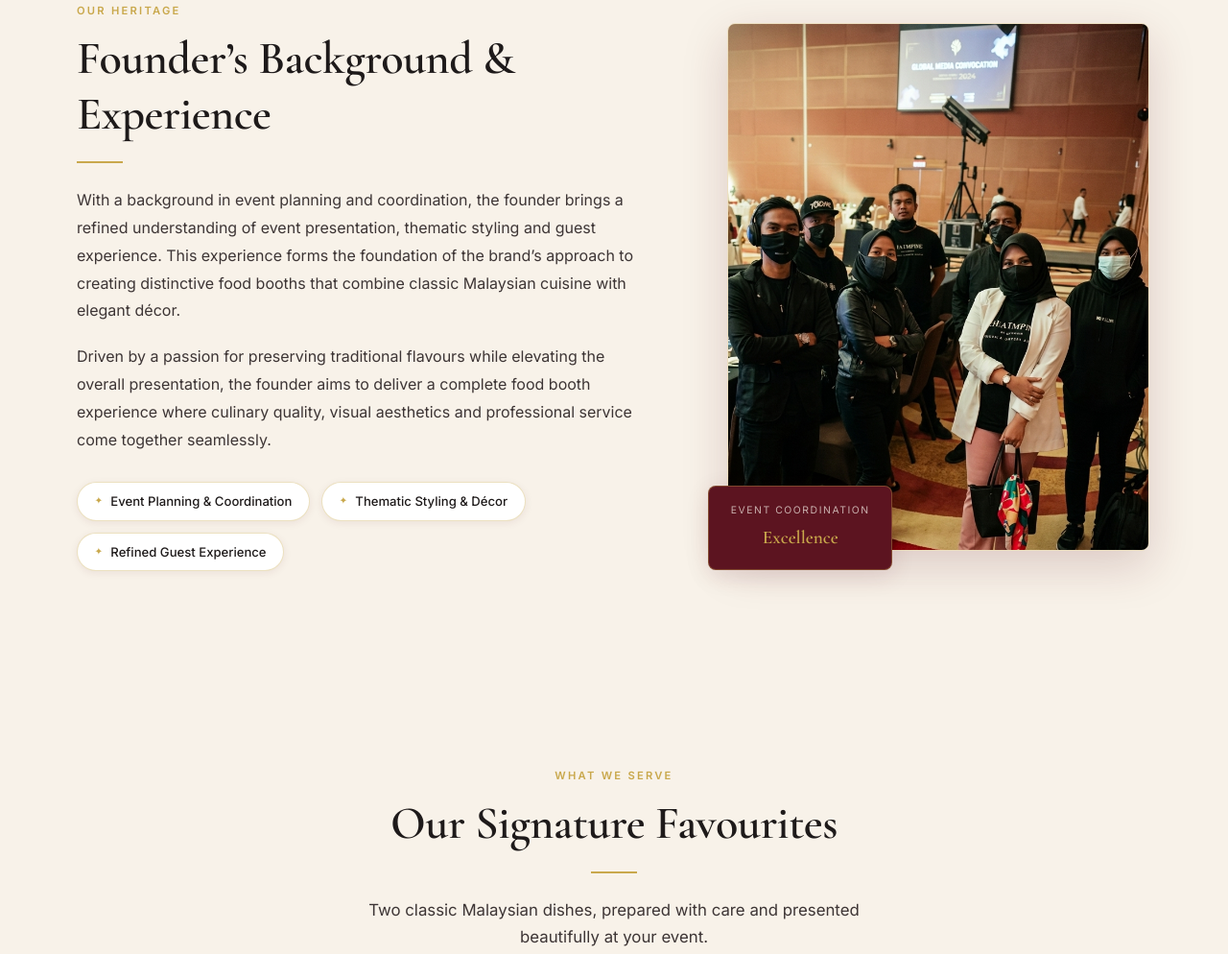
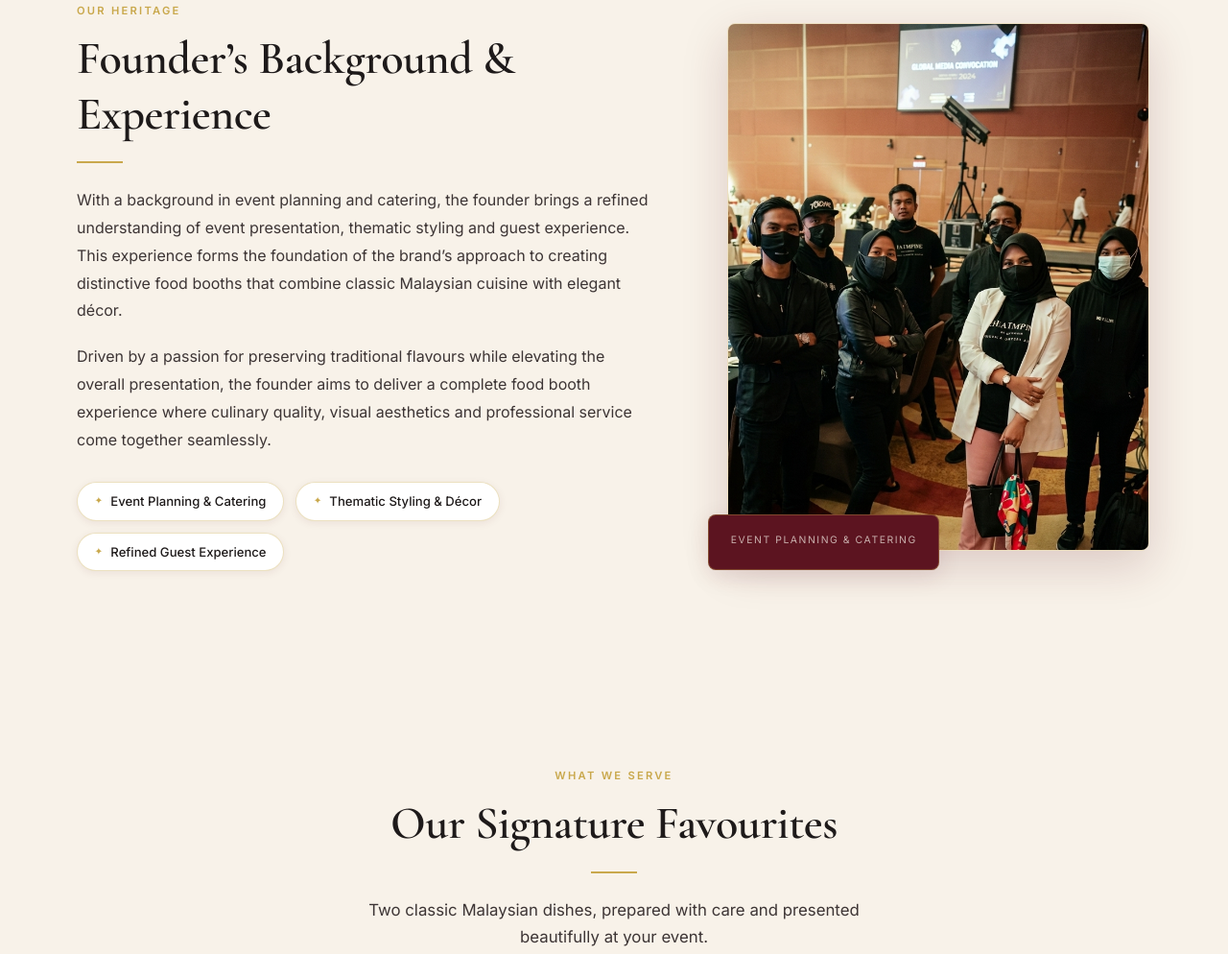
Before and after one commit to zabirkaza-git/astanacatering, a plain HTML site: page index.html in a window 1280 px wide. Shown: the part 1757-2751 px from the top of the page at 96% size. Drawn offline with nearby package versions, Linux system fonts and the light colour scheme.

Commit message:
update founder background text and badges to reflect catering expertise in index.html

```diff
--- a/index.html
+++ b/index.html
@@ -116,7 +116,7 @@
         <span class="section-eyebrow">Our Heritage</span>
         <h2 class="section-heading" id="founder-heading">Founder’s Background &amp; Experience</h2>
         <div class="divider"></div>
-        <p class="body-text">With a background in event planning and coordination, the founder brings a refined
+        <p class="body-text">With a background in event planning and catering, the founder brings a refined
           understanding of event presentation, thematic styling and guest experience. This experience forms the
           foundation of the brand’s approach to creating distinctive food booths that combine classic Malaysian cuisine
           with elegant décor.</p>
@@ -126,7 +126,7 @@
         <div class="founder-highlights">
           <div class="founder-pill">
             <span class="pill-icon" aria-hidden="true">✦</span>
-            <span>Event Planning &amp; Coordination</span>
+            <span>Event Planning &amp; Catering</span>
           </div>
           <div class="founder-pill">
             <span class="pill-icon" aria-hidden="true">✦</span>
@@ -142,8 +142,7 @@
         <img src="picture/crew.jpg" alt="ASTANA Catering founder and event coordination team" class="founder-img"
           loading="lazy" />
         <div class="founder-badge">
-          <span class="badge-text">Event Coordination</span>
-          <span class="badge-highlight">Excellence</span>
+          <span class="badge-text">EVENT PLANNING & CATERING</span>
         </div>
       </div>
     </div>
```
